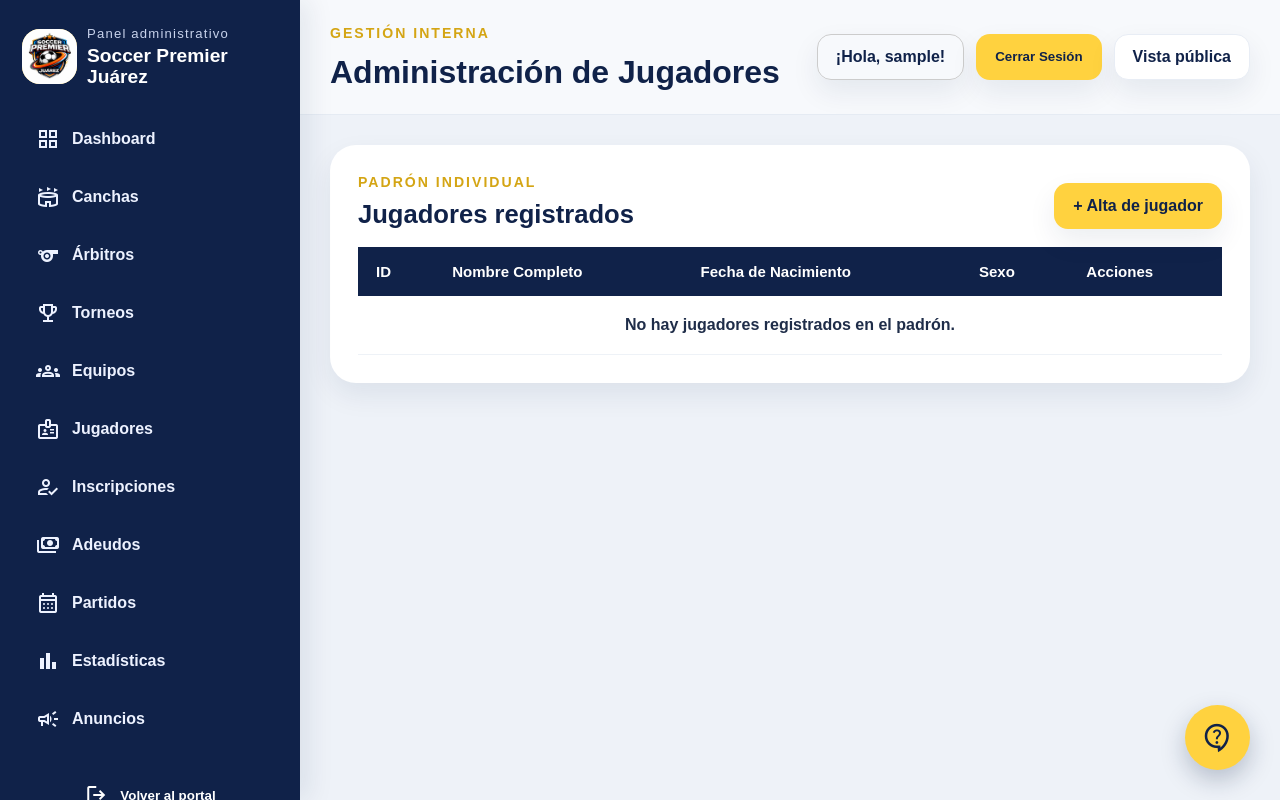
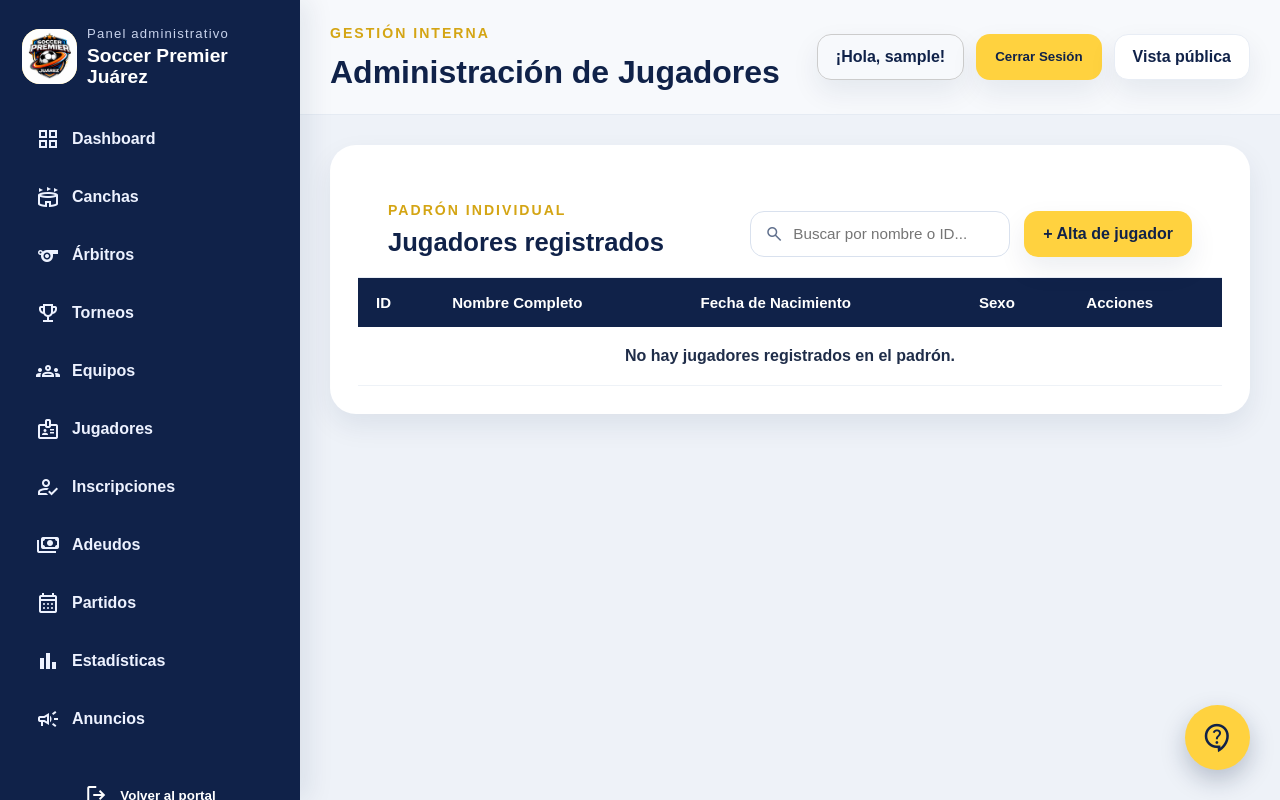
Before and after one commit to KSinloop/soccerpremier_app1, a Flask app: page /admin/jugadores in a window 1280 px wide. Run offline with Flask 3, Linux system fonts and the light colour scheme; the visitor is signed in with stand-in values (Sample User, id 1); some libraries are stand-ins or nearby versions.

Commit message:
Ya solo puede haber un solo capitan en cada equipo y se agrego un buscador para la tabla de jugadores tambien se le elimino un 0 a los id de los jugadores, el limite ahora son 999 que si algun dia llegan es pq la liga entera es mas grande que la ligamx

```diff
--- a/routes/admin.py
+++ b/routes/admin.py
@@ -565,6 +565,7 @@ def gestionar_roster(id):
     inscripcion = db.session.get(Inscripcion, id)
     if request.method == "POST":
         jugador_id = request.form.get("jugador_id")
+
         # Validar que el jugador no pertenezca ya a otro equipo en el mismo torneo
         conflicto = db.session.execute(
             db.select(RegistroJugador)
@@ -576,11 +577,25 @@ def gestionar_roster(id):
             flash("Error: ese jugador ya pertenece a otro equipo en este torneo.")
             return redirect(url_for('admin.gestionar_roster', id=inscripcion.id))
 
+        es_capitan_form = True if request.form.get("es_capitan") else False
+
+        if es_capitan_form:
+            # 1. Buscamos si ya había algún capitán en este equipo
+            capitanes_anteriores = db.session.execute(
+                db.select(RegistroJugador)
+                .where(RegistroJugador.inscripcion_id == inscripcion.id)
+                .where(RegistroJugador.es_capitan == True)
+            ).scalars().all()
+
+            # 2. Le quitamos el gafete a todos los anteriores
+            for capitan in capitanes_anteriores:
+                capitan.es_capitan = False
+
         nuevo_registro = RegistroJugador(
             inscripcion_id=inscripcion.id,
             jugador_id=jugador_id,
             dorsal=request.form.get("dorsal"),
-            es_capitan=True if request.form.get("es_capitan") else False
+            es_capitan=es_capitan_form
         )
         db.session.add(nuevo_registro)
         db.session.commit()
--- a/templates/admin/jugadores_admin.html
+++ b/templates/admin/jugadores_admin.html
@@ -5,13 +5,25 @@
 {% block content %}
 <section class="admin-page-grid">
     <article class="admin-panel-card" style="grid-column: 1 / -1;">
-        <div class="admin-section-head">
-            <div>
-                <span class="section-kicker">PADRÓN INDIVIDUAL</span>
-                <h3 class="admin-panel-title">Jugadores registrados</h3>
+        <div class="admin-table-head">
+        <div>
+            <span class="section-kicker">PADRÓN INDIVIDUAL</span>
+            <h3 class="admin-panel-title">Jugadores registrados</h3>
+        </div>
+
+        <div style="display: flex; gap: 14px; align-items: center; flex-wrap: wrap;">
+
+            <div style="position: relative;">
+                <span class="material-symbols-outlined" style="position: absolute; left: 14px; top: 50%; transform: translateY(-50%); color: var(--muted); font-size: 20px;">search</span>
+                <input type="text" id="buscadorJugadores" placeholder="Buscar por nombre o ID..."
+                       style="min-height: 46px; border-radius: 14px; border: 1px solid #d9e1ee; padding: 0 16px 0 42px; font-size: 0.95rem; color: var(--navy); outline: none; min-width: 260px; transition: border-color 0.2s;">
             </div>
-            <a href="{{ url_for('admin.crear_jugador') }}" class="admin-chip admin-chip-gold">+ Alta de jugador</a>
+
+            <a href="{{ url_for('admin.crear_jugador') }}" class="admin-chip admin-chip-gold">
+                + Alta de jugador
+            </a>
         </div>
+    </div>
 
         <div class="admin-table-wrap">
             <table class="admin-table">
@@ -27,7 +39,7 @@
                 <tbody>
                     {% for jugador in jugadores %}
                     <tr>
-                        <td>{{ '%04d' % jugador.id }}</td>
+                        <td>{{ '%03d' % jugador.id }}</td>
                         <td><strong>{{ jugador.nombre }} {{ jugador.apellido_paterno }} {{ jugador.apellido_materno or '' }}</strong></td>
                         <td>{{ jugador.fecha_nacimiento.strftime('%d/%m/%Y') if jugador.fecha_nacimiento else 'N/A' }}</td>
                         <td>{{ jugador.sexo }}</td>
@@ -56,4 +68,19 @@
         </div>
     </article>
 </section>
+
+<script>
+    document.getElementById('buscadorJugadores').addEventListener('keyup', function() {
+        let filtro = this.value.toLowerCase();
+        let filas = document.querySelectorAll('.admin-table tbody tr');
+        filas.forEach(function(fila) {
+            let textoFila = fila.textContent.toLowerCase();
+            if (textoFila.includes(filtro)) {
+                fila.style.display = '';
+            } else {
+                fila.style.display = 'none';
+            }
+        });
+    });
+</script>
 {% endblock %}
```
